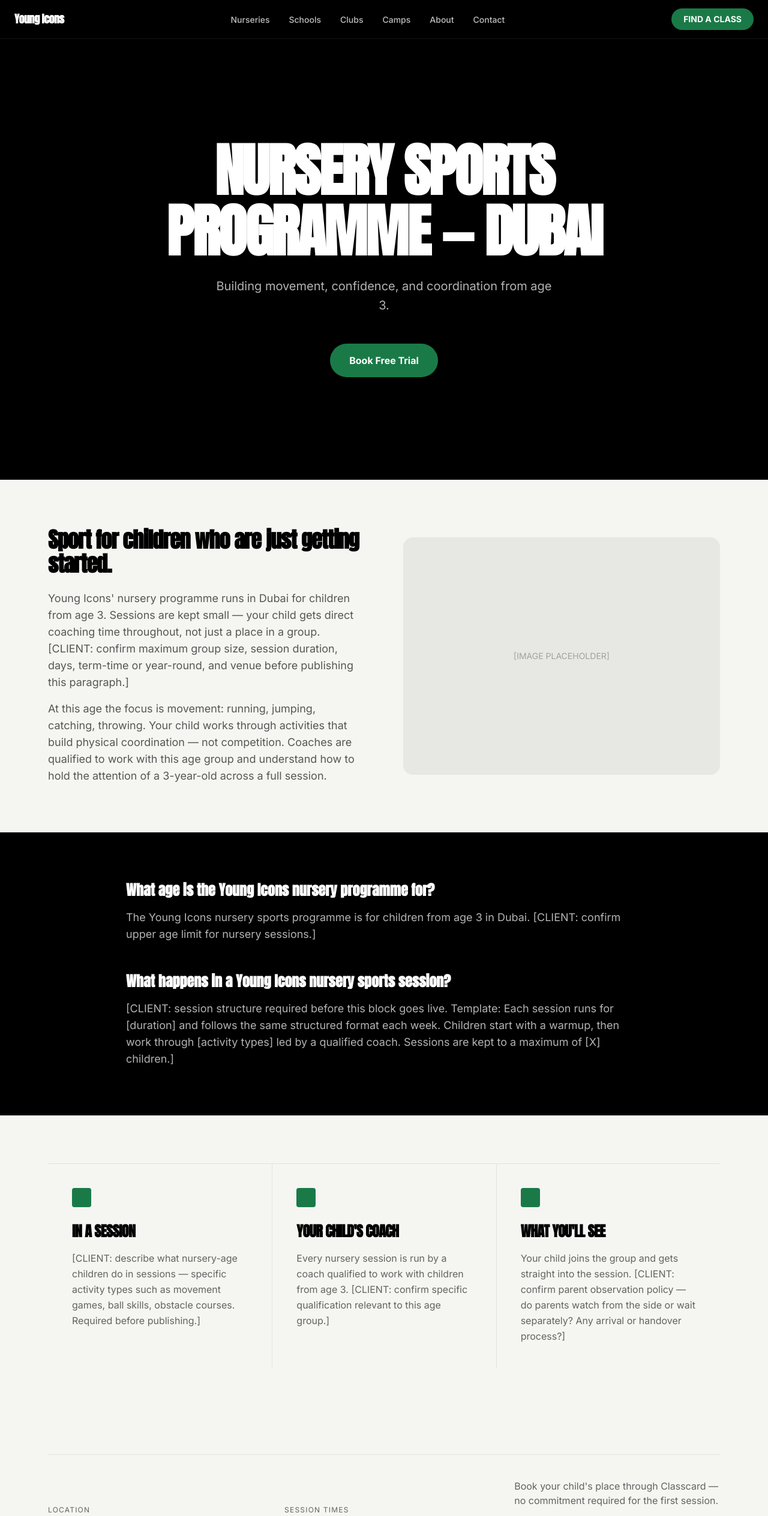
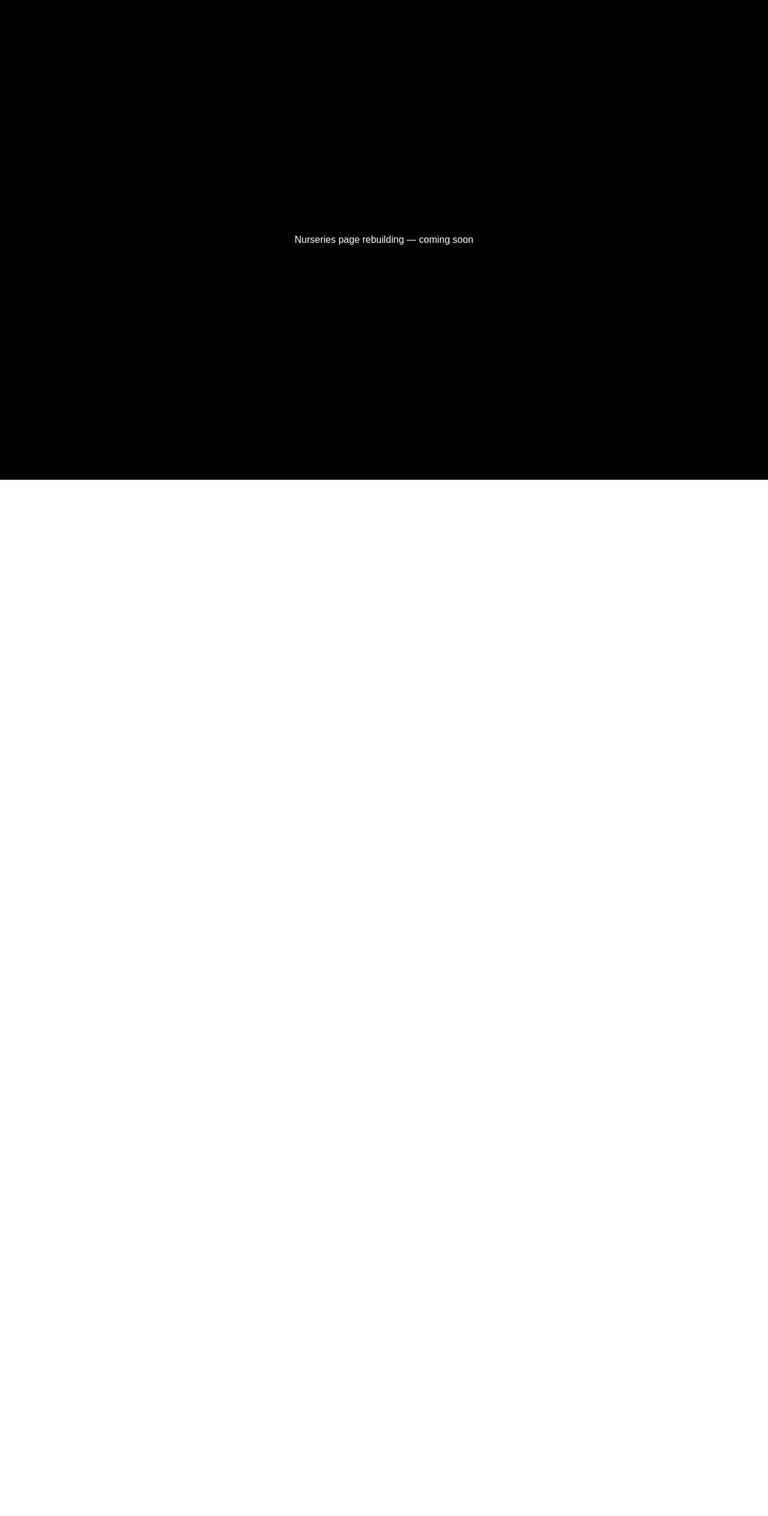
Before and after one commit to NellaThePanna/young-icons, a Next.js app: page /nurseries in a window 1280 px wide. Shown: the top 2528 px of the page at 60% size. After the commit the page ends 800 px from the top, so only its background shows below. Built offline with nearby package versions, Linux system fonts and the light colour scheme.

Commit message:
fix: temp nurseries placeholder to fix runtime error
Co-Authored-By: Claude Sonnet 4.6 <noreply@anthropic.com>

```diff
--- a/src/app/nurseries/page.tsx
+++ b/src/app/nurseries/page.tsx
@@ -1,100 +1,17 @@
-import type { Metadata } from "next"
-import NavBar from "@/components/NavBar"
-import HeroFull from "@/components/HeroFull"
-import TwoColumn from "@/components/TwoColumn"
-import DirectAnswer from "@/components/DirectAnswer"
-import ThreePillars from "@/components/ThreePillars"
-import LogisticsStrip from "@/components/LogisticsStrip"
-import CTABand from "@/components/CTABand"
-import Footer from "@/components/Footer"
-import {
-  NURSERIES_ABOUT_HERO,
-  NURSERIES_ABOUT_STORY,
-  NURSERIES_ABOUT_DIRECT_QAS,
-  NURSERIES_ABOUT_PILLARS,
-  NURSERIES_ABOUT_LOGISTICS,
-  NURSERIES_ABOUT_CTA,
-} from "@/content/nurseries-about"
-
-export const metadata: Metadata = {
-  title: "Nursery Sports Programme Dubai | Young Icons",
-  description:
-    "Structured sports sessions for Dubai nursery-age children from age 3. Fun, qualified coaching that builds movement, confidence, and coordination.",
-}
-
-const sportsActivitySchema = {
-  "@context": "https://schema.org",
-  "@type": "SportsActivityLocation",
-  name: "Young Icons Sports Academy — Nursery Programme",
-  description:
-    "Structured sports sessions for nursery-age children in Dubai from age 3, building movement, confidence, and coordination.",
-  url: "[CLIENT: domain required]",
-  address: {
-    "@type": "PostalAddress",
-    addressLocality: "Dubai",
-    addressCountry: "AE",
-    streetAddress: "[CLIENT: venue address required]",
-  },
-  telephone: "[CLIENT: phone required]",
-  email: "[CLIENT: email required]",
-}
-
-const localBusinessSchema = {
-  "@context": "https://schema.org",
-  "@type": "LocalBusiness",
-  name: "Young Icons Sports Academy",
-  url: "[CLIENT: domain required]",
-  description:
-    "Dubai kids sports academy running structured, coach-led programmes for children aged 3 to 14.",
-  address: {
-    "@type": "PostalAddress",
-    addressLocality: "Dubai",
-    addressCountry: "AE",
-    streetAddress: "[CLIENT: street address required]",
-  },
-  telephone: "[CLIENT: phone required]",
-  email: "[CLIENT: email required]",
-}
-
-export default function NurseriesAboutPage() {
+export default function NurseriesPage() {
   return (
-    <>
-      <script
-        type="application/ld+json"
-        dangerouslySetInnerHTML={{ __html: JSON.stringify(sportsActivitySchema) }}
-      />
-      <script
-        type="application/ld+json"
-        dangerouslySetInnerHTML={{ __html: JSON.stringify(localBusinessSchema) }}
-      />
-      <NavBar />
-      <main>
-        <HeroFull
-          h1={NURSERIES_ABOUT_HERO.h1}
-          sub={NURSERIES_ABOUT_HERO.sub}
-          ctaPrimary={NURSERIES_ABOUT_HERO.ctaPrimary}
-        />
-        <TwoColumn
-          headline={NURSERIES_ABOUT_STORY.headline}
-          paragraphs={NURSERIES_ABOUT_STORY.paragraphs}
-        />
-        <DirectAnswer
-          qas={NURSERIES_ABOUT_DIRECT_QAS}
-          ariaLabel="What age is the Young Icons nursery programme for"
-        />
-        <ThreePillars pillars={NURSERIES_ABOUT_PILLARS} bg="off-white" />
-        <LogisticsStrip
-          location={NURSERIES_ABOUT_LOGISTICS.location}
-          sessionTimes={NURSERIES_ABOUT_LOGISTICS.sessionTimes}
-          bookingNote={NURSERIES_ABOUT_LOGISTICS.bookingNote}
-          cta={NURSERIES_ABOUT_LOGISTICS.cta}
-        />
-        <CTABand
-          headline={NURSERIES_ABOUT_CTA.headline}
-          cta={NURSERIES_ABOUT_CTA.cta}
-        />
-      </main>
-      <Footer />
-    </>
+    <main>
+      <div style={{
+        minHeight: "100vh",
+        display: "flex",
+        alignItems: "center",
+        justifyContent: "center",
+        backgroundColor: "#000",
+        color: "#fff",
+        fontFamily: "sans-serif"
+      }}>
+        <p>Nurseries page rebuilding — coming soon</p>
+      </div>
+    </main>
   )
 }
```
